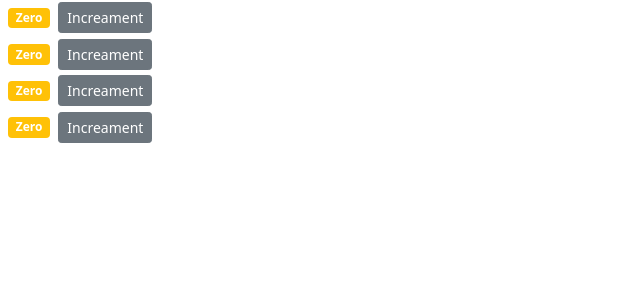
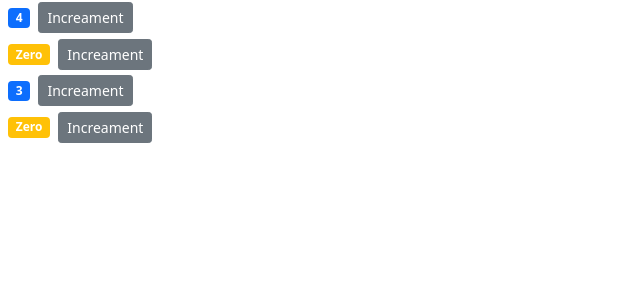
Before and after one commit to alaeimo/React-Course, a React (Create React App) app in the folder 02-counter-app/: page / in a window 1280 px wide. Shown: the top 300 px of the page, without its empty margins (0-640 px from the left). Built offline with nearby package versions, Linux system fonts and the light colour scheme.

Commit message:
02-counter-app: pass data to components.

```diff
--- a/02-counter-app/src/components/counter.jsx
+++ b/02-counter-app/src/components/counter.jsx
@@ -1,21 +1,17 @@
 import React, { Component } from "react";
 
 class Counter extends Component {
-  state = { count: 0 };
-
-  //   constructor() {
-  //     super();
-  //     this.handleIncreament = this.handleIncreament.bind(this);
-  //   }
+  state = { value: this.props.value };
 
   handleIncreament = (product) => {
     console.log(product);
-    this.setState({ count: this.state.count + 1 });
+    this.setState({ value: this.state.value + 1 });
   };
   render() {
+    console.log(this.props);
     return (
       <div>
-        <span className={this.getBadgeClasses()}>{this.formatCount()}</span>
+        <span className={this.getBadgeClasses()}>{this.formatValue()}</span>
         <button
           onClick={() => this.handleIncreament({ id: 1 })}
           className="btn btn-secondary btn-sm"
@@ -28,13 +24,13 @@
 
   getBadgeClasses() {
     let classes = "badge m-2 bg-";
-    classes += this.state.count === 0 ? "warning" : "primary";
+    classes += this.state.value === 0 ? "warning" : "primary";
     return classes;
   }
 
-  formatCount() {
-    const { count } = this.state;
-    return count === 0 ? "Zero" : count;
+  formatValue() {
+    const { value } = this.state;
+    return value === 0 ? "Zero" : value;
   }
 }
 
--- a/02-counter-app/src/components/counters.jsx
+++ b/02-counter-app/src/components/counters.jsx
@@ -4,9 +4,9 @@
 class Counters extends Component {
   state = {
     counters: [
-      { id: 0, value: 0 },
+      { id: 0, value: 4 },
       { id: 1, value: 0 },
-      { id: 2, value: 0 },
+      { id: 2, value: 3 },
       { id: 3, value: 0 },
     ],
   };
@@ -14,7 +14,7 @@
     return (
       <div>
         {this.state.counters.map((counter) => (
-          <Counter key={counter.id} />
+          <Counter key={counter.id} value={counter.value} selected />
         ))}
       </div>
     );
```
